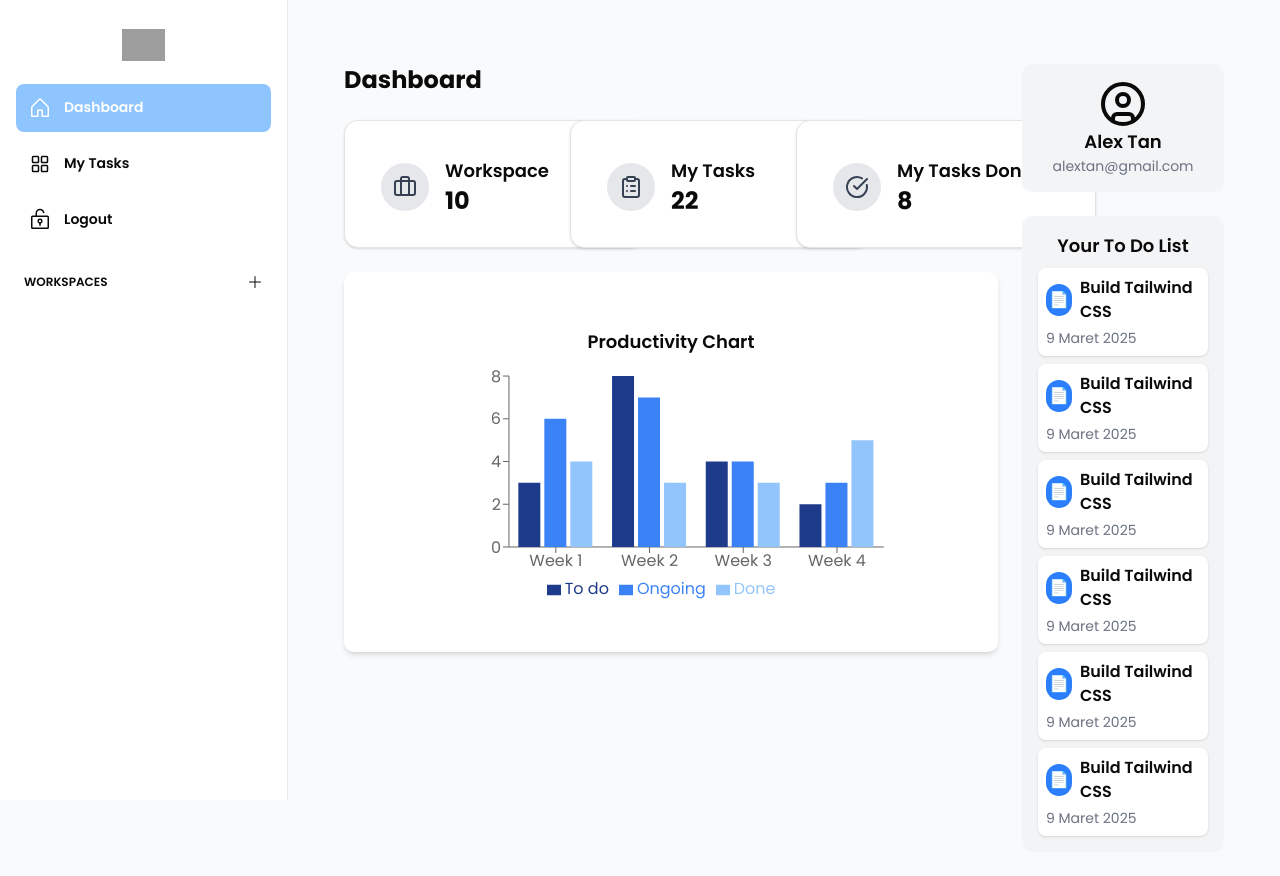
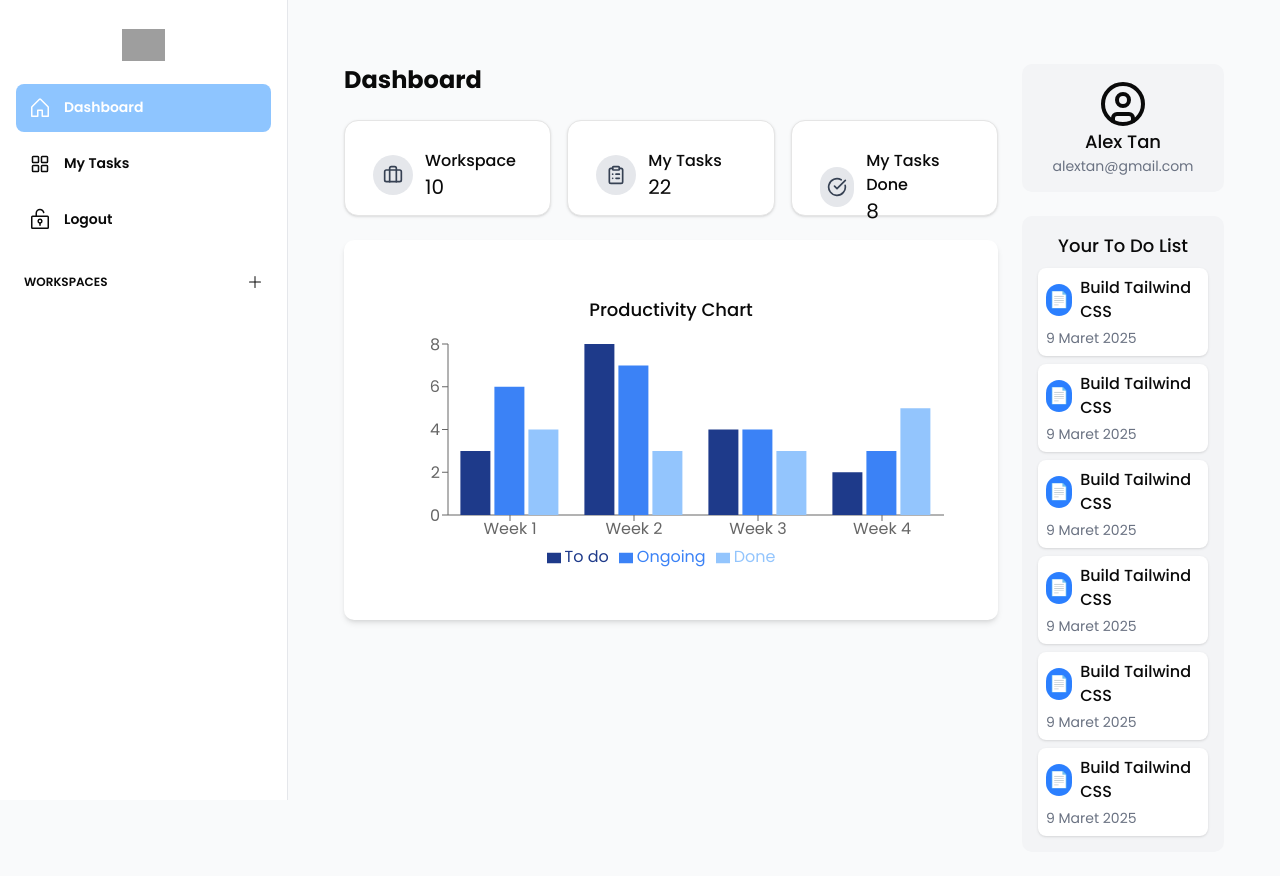
Before and after one commit to kingslyDev/scheduro-fe, a Next.js app: page /dashboard in a window 1280 px wide. Shown: the top 876 px of the page. Built offline with nearby package versions, Linux system fonts and the light colour scheme; grey boxes are pictures that could not be loaded.

Commit message:
responsif dashboard

```diff
--- a/src/pages/dashboard/index.jsx
+++ b/src/pages/dashboard/index.jsx
@@ -12,49 +12,49 @@ const data = [
 
 export default function Dashboard() {
   return (
-    <div className="p-6 space-y-6 grid grid-cols-4 gap-6">
-      <div className="col-span-3 space-y-6">
+    <div className="p-6 space-y-6 grid grid-cols-1 md:grid-cols-4 gap-6">
+      <div className="col-span-1 md:col-span-3 space-y-6">
         <h1 className="text-2xl font-bold">Dashboard</h1>
 
-        <div className="grid grid-cols-3 gap-6">
-          <Card className="w-[300px] h-32 flex items-center justify-start p-4">
-            <CardContent className="p-5 flex items-center space-x-4 w-full">
-              <div className="w-12 h-12 flex items-center justify-center rounded-full bg-gray-200">
-                <Briefcase className="h-6 w-6 text-gray-700" />
+        <div className="grid grid-cols-1 sm:grid-cols-2 lg:grid-cols-3 gap-4">
+          <Card className="w-full h-24 flex items-center justify-start p-3">
+            <CardContent className="p-4 flex items-center space-x-3 w-full">
+              <div className="w-10 h-10 flex items-center justify-center rounded-full bg-gray-200">
+                <Briefcase className="h-5 w-5 text-gray-700" />
               </div>
               <div className="flex flex-col">
-                <p className="text-lg font-semibold">Workspace</p>
-                <p className="text-2xl font-bold">10</p>
+                <p className="text-base font-medium">Workspace</p>
+                <p className="text-xl">10</p>
               </div>
             </CardContent>
           </Card>
-          <Card className="w-[300px] h-32 flex items-center justify-start p-4">
-            <CardContent className="p-5 flex items-center space-x-4 w-full">
-              <div className="w-12 h-12 flex items-center justify-center rounded-full bg-gray-200">
-                <ClipboardList className="h-6 w-6 text-gray-700" />
+          <Card className="w-full h-24 flex items-center justify-start p-3">
+            <CardContent className="p-4 flex items-center space-x-3 w-full">
+              <div className="w-10 h-10 flex items-center justify-center rounded-full bg-gray-200">
+                <ClipboardList className="h-5 w-5 text-gray-700" />
               </div>
               <div className="flex flex-col">
-                <p className="text-lg font-semibold">My Tasks</p>
-                <p className="text-2xl font-bold">22</p>
+                <p className="text-base font-medium">My Tasks</p>
+                <p className="text-xl">22</p>
               </div>
             </CardContent>
           </Card>
-          <Card className="w-[300px] h-32 flex items-center justify-start p-4 self-end">
-            <CardContent className="p-5 flex items-center space-x-4 w-full">
-              <div className="w-12 h-12 flex items-center justify-center rounded-full bg-gray-200">
-                <CheckCircle className="h-6 w-6 text-gray-700" />
+          <Card className="w-full h-24 flex items-center justify-start p-3 self-end">
+            <CardContent className="p-4 flex items-center space-x-3 w-full">
+              <div className="w-10 h-10 flex items-center justify-center rounded-full bg-gray-200">
+                <CheckCircle className="h-5 w-5 text-gray-700" />
               </div>
               <div className="flex flex-col">
-                <p className="text-lg font-semibold">My Tasks Done</p>
-                <p className="text-2xl font-bold">8</p>
+                <p className="text-base font-medium">My Tasks Done</p>
+                <p className="text-xl">8</p>
               </div>
             </CardContent>
           </Card>
         </div>
 
         <div className="bg-white p-6 rounded-lg shadow-md w-full text-center h-[380px]">
-          <h2 className="text-lg font-semibold mt-8 text-center">Productivity Chart</h2>
-          <ResponsiveContainer width="80%" height={250} className="mx-auto">
+          <h2 className="text-lg font-medium mt-8 text-center">Productivity Chart</h2>
+          <ResponsiveContainer width="100%" height={250} className="mx-auto">
             <BarChart data={data} margin={{ top: 20, right: 30, left: 20, bottom: 5 }}>
               <XAxis dataKey="week" />
               <YAxis />
@@ -71,18 +71,18 @@ export default function Dashboard() {
       <div className="col-span-1 space-y-6">
         <div className="bg-gray-100 p-4 rounded-lg text-center">
           <UserCircle className="h-12 w-12 mx-auto" />
-          <p className="text-lg font-semibold">Alex Tan</p>
+          <p className="text-lg font-medium">Alex Tan</p>
           <p className="text-sm text-gray-500">alextan@gmail.com</p>
         </div>
 
         <div className="bg-gray-100 p-4 rounded-lg">
-          <h3 className="text-lg font-semibold text-center">Your To Do List</h3>
+          <h3 className="text-lg font-medium text-center">Your To Do List</h3>
           <ul className="mt-2 space-y-2">
             {[...Array(6)].map((_, i) => (
               <li key={i} className="flex flex-col p-2 bg-white rounded-md shadow space-y-1">
                 <div className="flex items-center space-x-2">
                   <span className="w-8 h-8 bg-blue-500 text-white flex items-center justify-center rounded-full">📄</span>
-                  <span className="font-semibold">Build Tailwind CSS</span>
+                  <span className="font-medium">Build Tailwind CSS</span>
                 </div>
                 <span className="text-sm text-gray-500">9 Maret 2025</span>
               </li>
```
